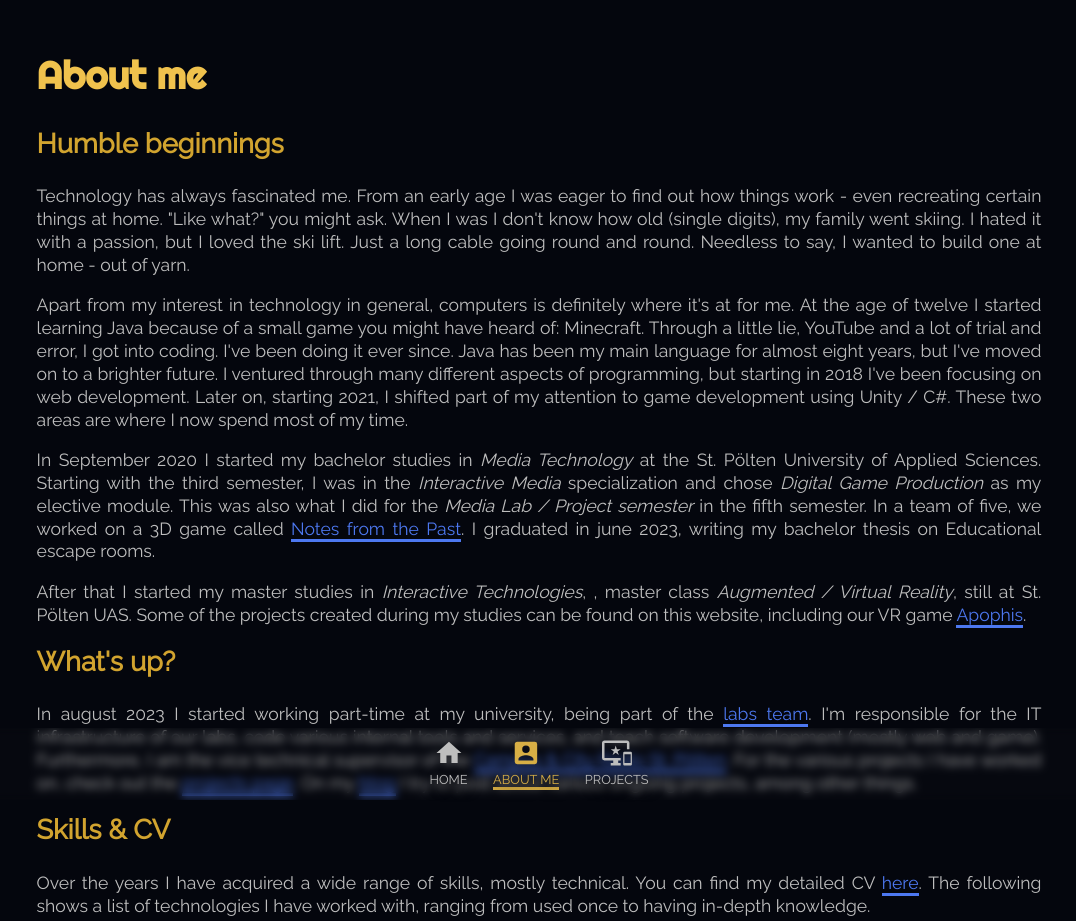
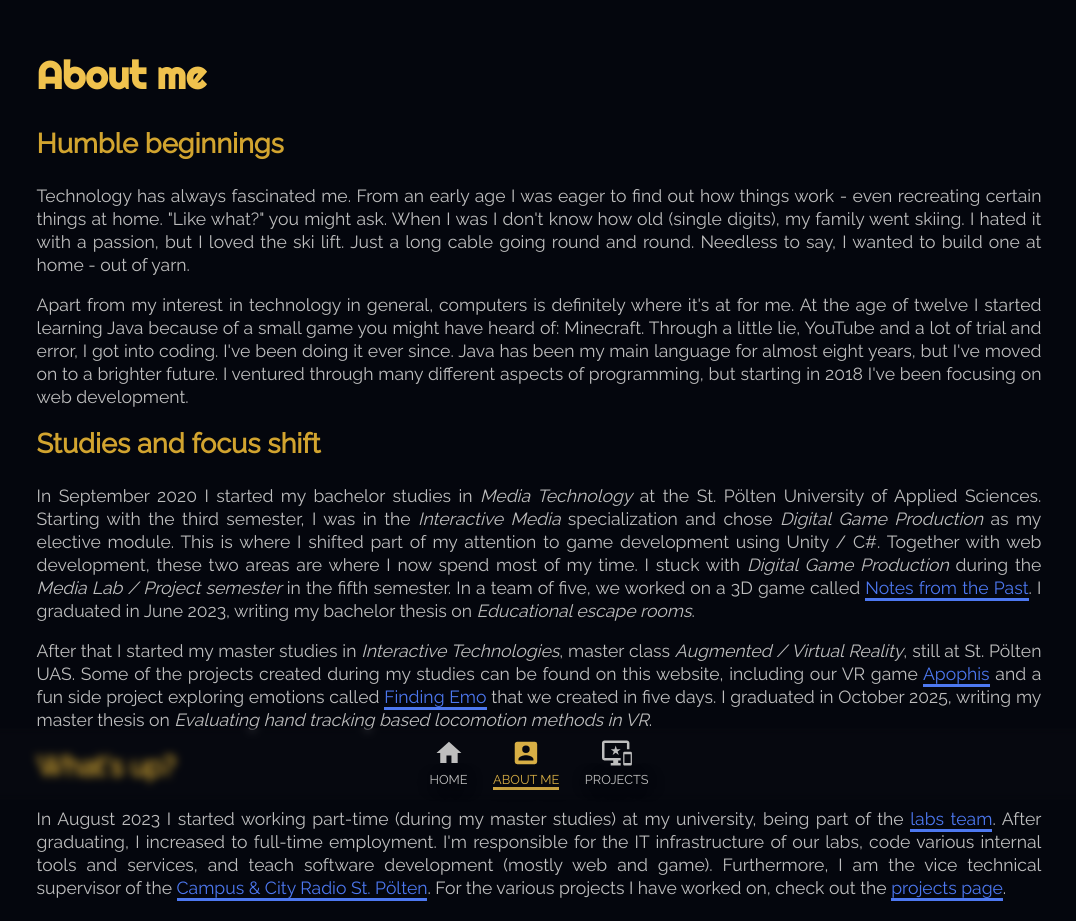
Before and after one commit to LukasHeinzl/lheinzl.com, a SvelteKit app: page /about in a window 1280 px wide. Shown: the top 921 px of the page, without its empty margins (101-1177 px from the left). Built offline with nearby package versions, Linux system fonts and the light colour scheme.

Commit message:
chore: update about page

```diff
--- a/src/routes/(main)/about/+page.svelte
+++ b/src/routes/(main)/about/+page.svelte
@@ -43,38 +43,43 @@
     Java has been my main language for almost eight years, but I've moved on to a brighter future.
     I ventured through many different aspects of programming, but starting in 2018 I've been focusing on web
     development.
-    Later on, starting 2021, I shifted part of my attention to game development using Unity / C#.
-    These two areas are where I now spend most of my time.
 </p>
+
+<h2>Studies and focus shift</h2>
 
 <p>
     In September 2020 I started my bachelor studies in <i>Media Technology</i> at the St. Pölten University of Applied
     Sciences.
     Starting with the third semester, I was in the <i>Interactive Media</i> specialization and chose <i>Digital Game
     Production</i> as my elective module.
-    This was also what I did for the <i>Media Lab / Project semester</i> in the fifth semester.
+    This is where I shifted part of my attention to game development using Unity / C#.
+    Together with web development, these two areas are where I now spend most of my time.
+    I stuck with <i>Digital Game Production</i> during the <i>Media Lab / Project semester</i> in the fifth semester.
     In a team of five, we worked on a 3D game called <a href="/projects/2022/09/nftp/">Notes from the Past</a>.
-    I graduated in june 2023, writing my bachelor thesis on Educational escape rooms.
+    I graduated in June 2023, writing my bachelor thesis on <i>Educational escape rooms</i>.
 </p>
 
 <p>
-    After that I started my master studies in <i>Interactive Technologies</i>, , master class <i>Augmented / Virtual
+    After that I started my master studies in <i>Interactive Technologies</i>, master class <i>Augmented / Virtual
     Reality</i>, still at St. Pölten UAS.
     Some of the projects created during my studies can be found on this website, including our VR game
-    <a href="/projects/2024/03/apophis/">Apophis</a>.
+    <a href="/projects/2024/03/apophis/">Apophis</a> and a fun side project exploring emotions called
+    <a href="/projects/2024/06/findingemo/">Finding Emo</a> that we created in five days.
+    I graduated in October 2025, writing my master thesis on <i>Evaluating hand tracking based locomotion methods in
+    VR</i>.
 </p>
 
 <h2>What's up?</h2>
 
 <p>
-    In august 2023 I started working part-time at my university, being part of the
+    In August 2023 I started working part-time (during my master studies) at my university, being part of the
     <a href="https://labs.ustp.at/" target="_blank">labs team</a>.
+    After graduating, I increased to full-time employment.
     I'm responsible for the IT infrastructure of our labs, code various internal tools and services, and teach software
     development (mostly web and game).
     Furthermore, I am the vice technical supervisor of the <a href="https://www.cr944.at/" target="_blank">Campus & City
     Radio St. Pölten</a>.
     For the various projects I have worked on, check out the <a href="/projects">projects page</a>.
-    On my <a href="/blog/">blog</a> I try to post about various ongoing projects, among other things.
 </p>
 
 <h2>Skills & CV</h2>
@@ -82,7 +87,8 @@
 <p>
     Over the years I have acquired a wide range of skills, mostly technical.
     You can find my detailed CV <a href="/CV_Public.pdf" target="_blank">here</a>.
-    The following shows a list of technologies I have worked with, ranging from used once to having in-depth knowledge.
+    The following shows a list of technologies I have worked with, ranging from used seldom to having in-depth
+    knowledge.
 </p>
 
 <h3>Programming / markup languages</h3>
@@ -93,9 +99,9 @@
     <TsBadge/>
     <HtmlBadge/>
     <CssBadge/>
-    <CBadge/>
     <KotlinBadge/>
     <JavaBadge/>
+    <CBadge/>
 </section>
 
 <h3>Technologies / frameworks</h3>
```
